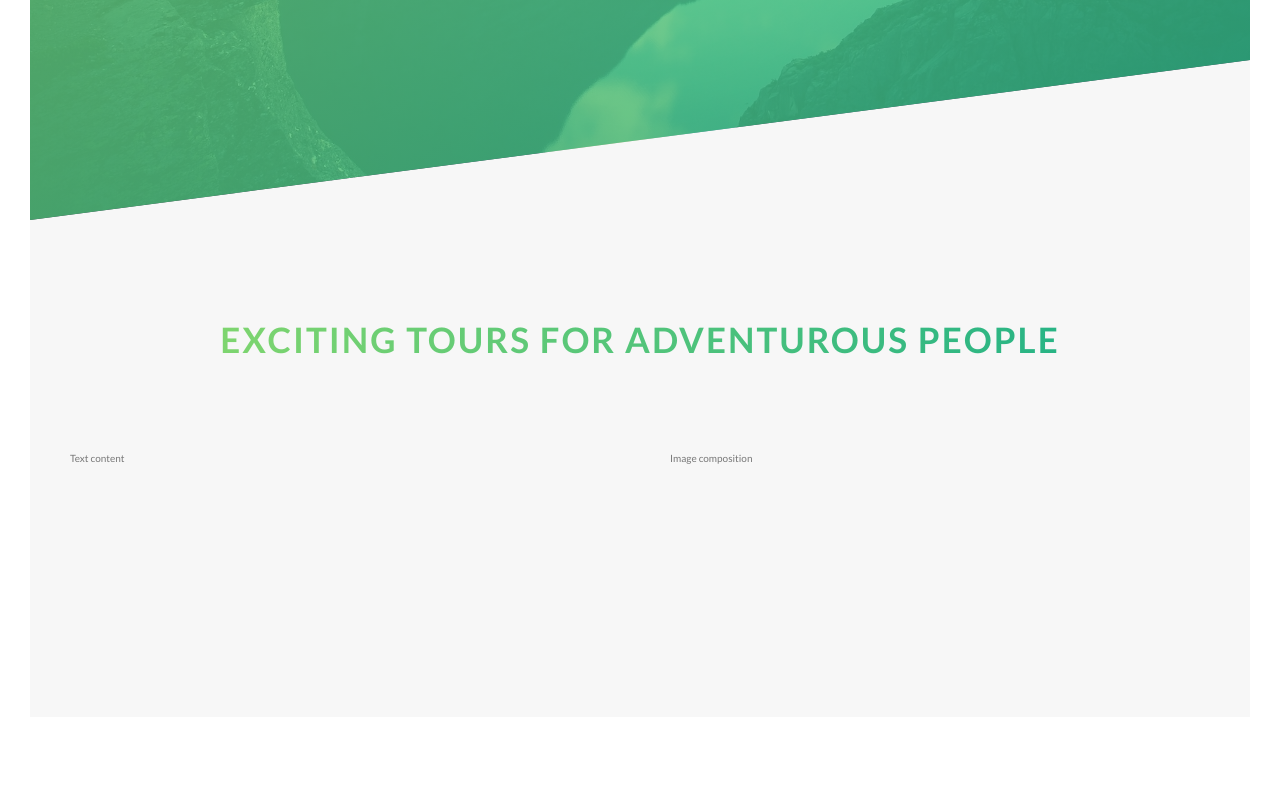
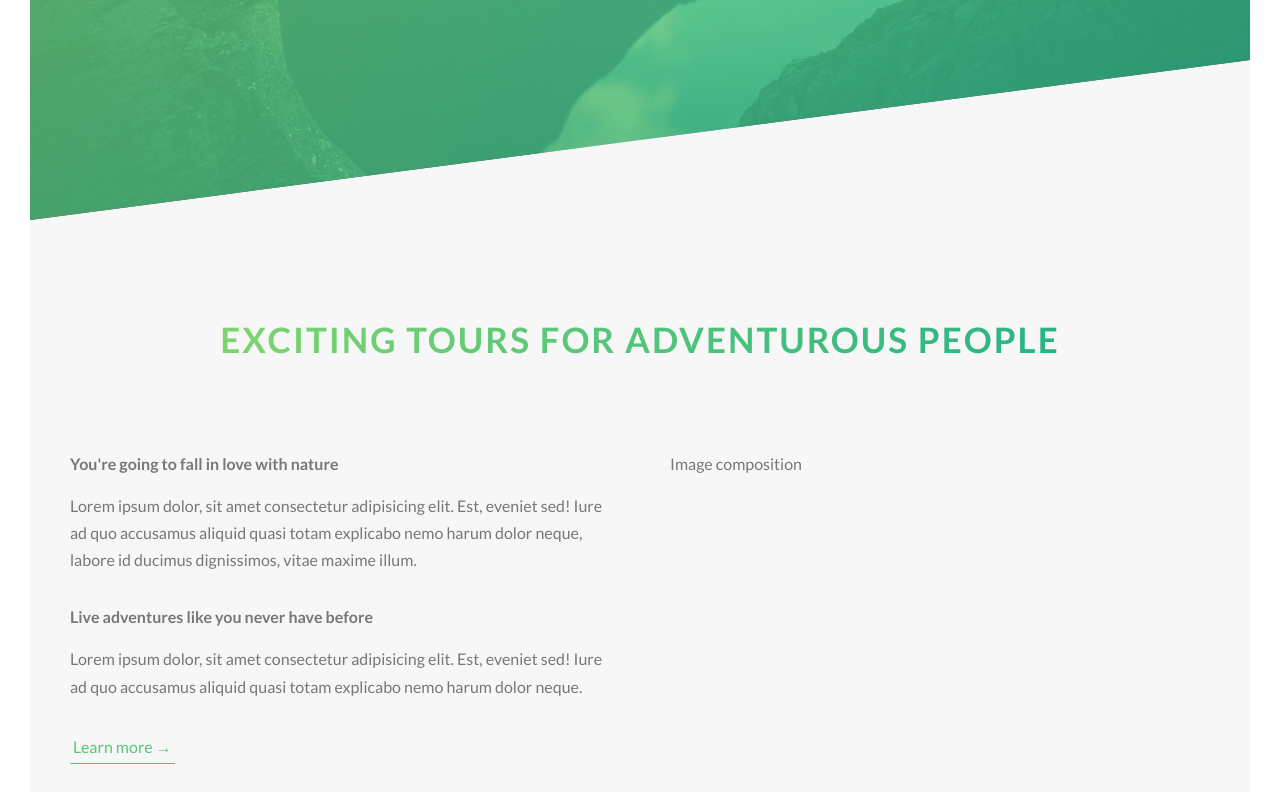
Before and after one commit to s1eepercat/natour, a website: page index.html in a window 1280 px wide. Shown: the part 570-1362 px from the top of the page. Before the commit the page ends 1317 px from the top, so only its background shows below. Drawn offline with Linux system fonts and the light colour scheme.

Commit message:
some styling

```diff
--- a/index.html
+++ b/index.html
@@ -31,7 +31,7 @@
 
     <main>
         <section class="section-about">
-            <div class="u-center-text u-margin-bottom-8">
+            <div class="u-center-text u-margin-bottom-big">
                 <h2 class="heading-secondary">
                     Exciting tours for adventurous people
                 </h2>
@@ -39,7 +39,22 @@
 
             <div class="row">
                 <div class="col-1-of-2">
-                    Text content
+                    <h3 class="heading-tertiary u-margin-bottom-small">You're going to fall in love with nature</h3>
+                    <p class="paragraph">
+                        Lorem ipsum dolor, sit amet consectetur adipisicing elit. Est, eveniet sed! Iure ad quo
+                        accusamus aliquid quasi totam explicabo nemo harum dolor neque, labore id ducimus dignissimos,
+                        vitae maxime illum.
+                    </p>
+
+                    <h3 class="heading-tertiary u-margin-bottom-small">Live adventures like you never have before</h3>
+                    <p class="paragraph">
+                        Lorem ipsum dolor, sit amet consectetur adipisicing elit. Est, eveniet sed! Iure ad quo
+                        accusamus aliquid quasi totam explicabo nemo harum dolor neque.
+                    </p>
+
+                    <a href="#" class="btn-text">
+                        Learn more &rarr;
+                    </a>
                 </div>
                 <div class="col-1-of-2">
                     Image composition
--- a/sass/abstracts/_variables.scss
+++ b/sass/abstracts/_variables.scss
@@ -9,6 +9,9 @@ $color-dark-grey: #777;
 $color-white: #fff;
 $color-black: #000;
 
+//FONTS
+$default-font-size: 1.6rem;
+
 //GRID
 $grid-width: 114rem; //standard
 $gutter-vertical: 8rem;
--- a/sass/base/_typography.scss
+++ b/sass/base/_typography.scss
@@ -1,7 +1,7 @@
 body {  /*efficient way to make all child elements inherit a property, fonts should always be in the body*/
     font-family: "Lato", sans-serif;
     font-weight: 400;
-    // font-size: 1.6rem;
+    font-size: $default-font-size;
     line-height: 1.7;
     color: $color-dark-grey;
 
@@ -35,10 +35,6 @@ body {  /*efficient way to make all child elements inherit a property, fonts sho
     }
 }
 
-.btn {
-    font-size: 1.6rem;
-}
-
 .heading-secondary {
     font-size: 3.5rem;
     text-transform: uppercase;
@@ -57,3 +53,17 @@ body {  /*efficient way to make all child elements inherit a property, fonts sho
         text-shadow: .5rem 1rem 2rem rgba($color-black,.2);
     }
 }
+
+.heading-tertiary {
+    font-size: $default-font-size;
+    font-weight: 700;
+    transform: uppercase;
+}
+
+.paragraph {
+    font-size: $default-font-size;
+
+    &:not(:last-child) {
+        margin-bottom: 3rem;
+    }
+}
--- a/sass/base/_utilities.scss
+++ b/sass/base/_utilities.scss
@@ -2,6 +2,10 @@
     text-align: center;
 }
 
-.u-margin-bottom-8 {
+.u-margin-bottom-big {
     margin-bottom: 8rem;
 }
+
+.u-margin-bottom-small {
+    margin-bottom: 1.5rem;
+}
--- a/sass/components/_button.scss
+++ b/sass/components/_button.scss
@@ -1,6 +1,7 @@
 .btn {
     &:link,
     &:visited {
+        font-size: $default-font-size;
         text-transform: uppercase;
         text-decoration: none;
         padding: 1.5rem 4rem;
@@ -53,3 +54,28 @@
         animation-fill-mode: backwards; /* animation styles that are at 0% will be applied to an element before the animation even starts */
     }
 }
+
+.btn-text {
+    &:link,
+    &:visited {
+        font-size: $default-font-size;
+        color: $color-primary;
+        display: inline-block;
+        text-decoration: none;
+        border-bottom: 1px solid $color-primary;
+        padding: 3px;
+        transition: all .2s;
+    }
+
+    &:hover {
+        background-color: $color-primary;
+        color: $color-white;
+        box-shadow: 0 1rem 2rem rgba($color-black,.15);
+        transform: translateY(-2px);
+    }
+
+    &:active {
+        box-shadow: 0 .5rem 1rem rgba($color-black,.15);
+        transform: translateY(0px);
+    }
+}
```
Also changed, not shown: css/style.css.
